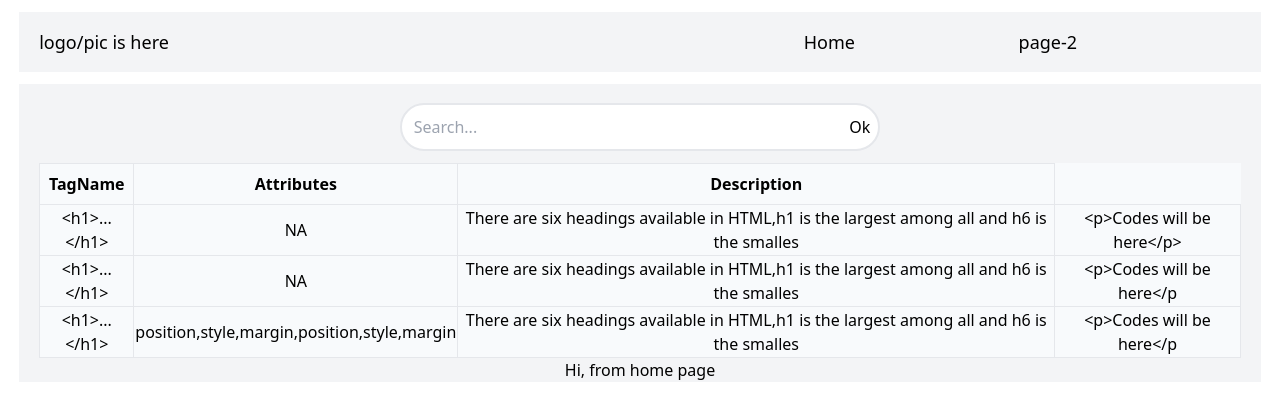
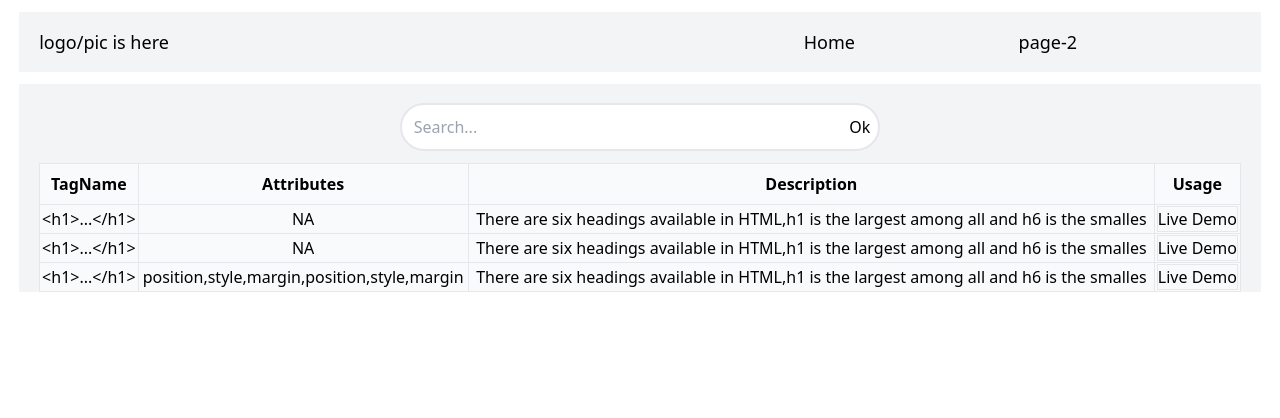
Before and after one commit to Ali-0111/html-research, a React (Create React App) app: page / in a window 1280 px wide. Shown: the top 418 px of the page. Built offline with nearby package versions, Linux system fonts and the light colour scheme.

Commit message:
Table added to Home page

```diff
--- a/src/components/Button/Button.jsx
+++ b/src/components/Button/Button.jsx
@@ -1,6 +1,6 @@
 import PropTypes from 'prop-types';
 
-export default function Button({ code }) {
+export default function Button({ content }) {
   const handleClick = (code) => {
     console.log(code);
   };
@@ -9,7 +9,7 @@ export default function Button({ code }) {
     <button
       type="button"
       className="border"
-      onClick={() => handleClick(code)}
+      onClick={() => handleClick(content)}
     >
       Live Demo
     </button>
@@ -17,5 +17,5 @@ export default function Button({ code }) {
 }
 
 Button.propTypes = {
-  code: PropTypes.string.isRequired,
+  content: PropTypes.string.isRequired,
 };
--- a/src/components/table/Table.jsx
+++ b/src/components/table/Table.jsx
@@ -5,7 +5,11 @@ export default function Table() {
   return (
     <table className="w-full mt-3 py-2 bg-slate-50 border-red-300">
 
-      <TableHead columns={['TagName', 'Attributes', 'Description']} />
+      <TableHead
+        columns={
+          ['TagName', 'Attributes', 'Description', 'Usage']
+        }
+      />
       <TableBody />
     </table>
   );
--- a/src/components/table/TableCells.jsx
+++ b/src/components/table/TableCells.jsx
@@ -22,10 +22,8 @@ function TableCells({ data }) {
 const dataShape = {
   tagName: PropTypes.string.isRequired,
   attributes: PropTypes.string.isRequired,
-  Usage: PropTypes.shape({
-    info: PropTypes.string.isRequired,
-    code: PropTypes.string.isRequired,
-  }).isRequired,
+  info: PropTypes.string.isRequired,
+  code: PropTypes.string.isRequired,
 };
 
 TableCells.propTypes = {
--- a/src/components/table/cellContentCreator.jsx
+++ b/src/components/table/cellContentCreator.jsx
@@ -1,12 +1,9 @@
 import Button from '../Button/Button';
 
 export default function cellContent(key, value) {
-  if (key === 'Usage') {
+  if (key === 'code') {
     return (
-      <>
-        <div>{value.info}</div>
-        <Button code={value.code} />
-      </>
+      <Button content={value} />
     );
   }
   return (value);
--- a/src/pages/Home/Home.jsx
+++ b/src/pages/Home/Home.jsx
@@ -7,7 +7,6 @@ export default function Home() {
 
       <SearchBar />
       <Table />
-      <p>Hi, from home page</p>
     </section>
   );
 }
```
